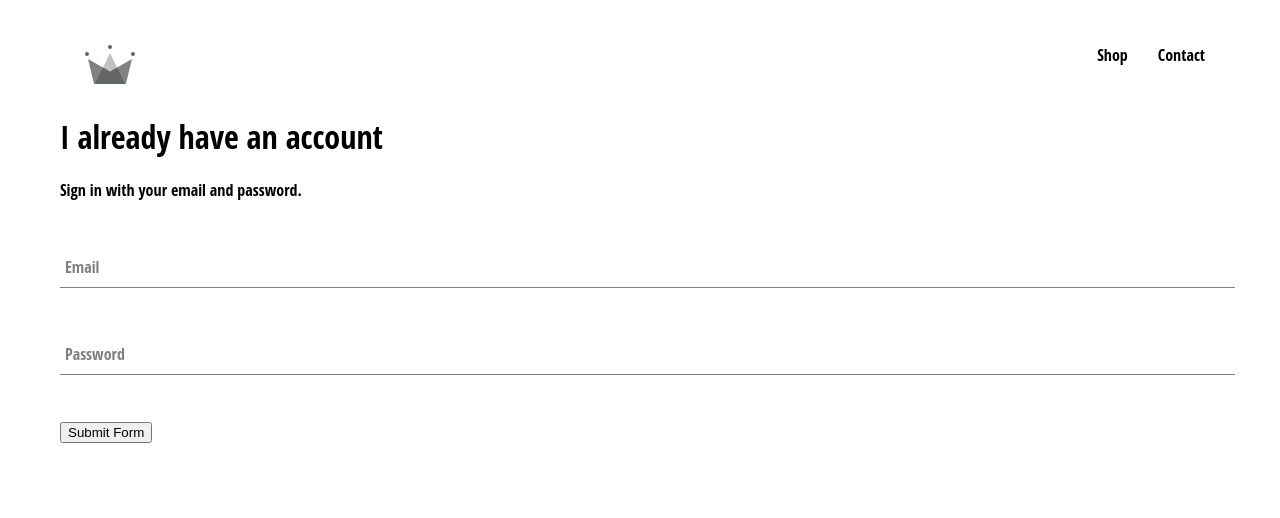
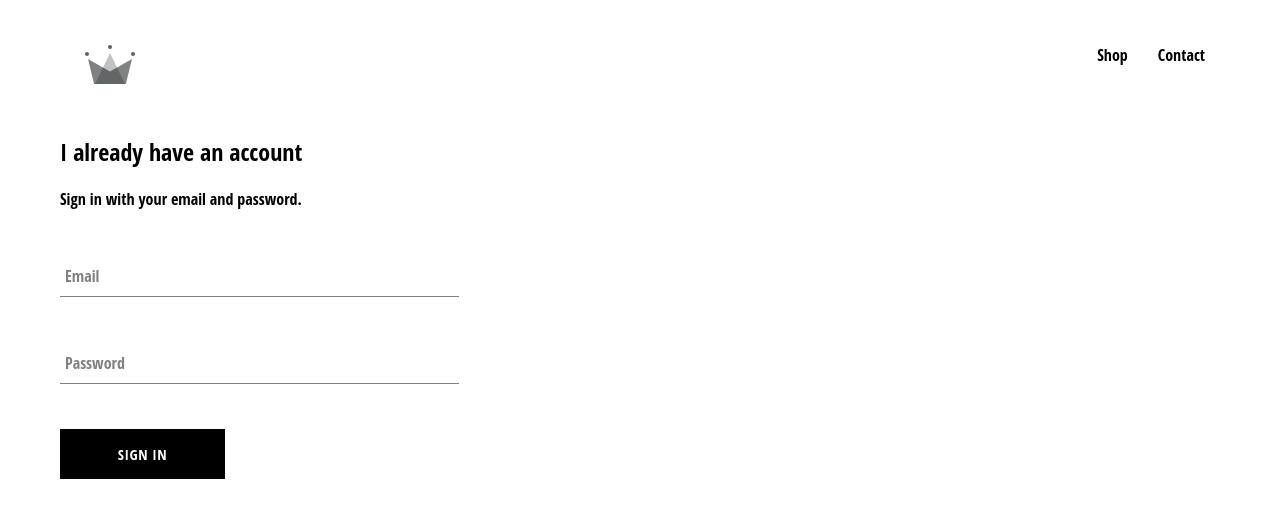
Before and after one commit to nnaaab/crwn-clothing, a React (Create React App) app: page /signin in a window 1280 px wide. Shown: the top 518 px of the page. Built offline with nearby package versions, Linux system fonts and the light colour scheme.

Commit message:
created reusable button component with styles

```diff
--- /dev/null
+++ b/src/components/custom-button/custom-button.component.jsx
@@ -0,0 +1,12 @@
+import React from 'react';
+import './custom-button.styles.scss'
+
+const CustomButton = ({children, ...otherProps}) => (
+      <button className = 'custom-button' {...otherProps}>
+            {children}
+      </button>
+
+
+)
+
+export default CustomButton;
--- /dev/null
+++ b/src/components/custom-button/custom-button.styles.scss
@@ -0,0 +1,22 @@
+.custom-button {
+      min-width: 165px;
+      width: auto;
+      height: 50px;
+      letter-spacing: 0.5px;
+      line-height: 50px;
+      padding: 0 35px 0 35px;
+      font-size: 15px;
+      background-color: black;
+      color: white;
+      text-transform: uppercase;
+      font-family: 'Open Sans Condensed';
+      font-weight: bolder;
+      border: none;
+      cursor: pointer;
+
+      &:hover {
+        background-color: white;
+        color: black;
+        border: 1px solid black;
+      }
+    }
--- a/src/components/sign-in/sign-in.component.jsx
+++ b/src/components/sign-in/sign-in.component.jsx
@@ -1,5 +1,6 @@
 import React from 'react';
 import FormInput from '../form-input/form-input.component';
+import CustomButton from '../custom-button/custom-button.component';
 import './sign-in.styles.scss';
 
 class SignIn extends React.Component {
@@ -28,7 +29,7 @@
       render() {
             return (
                   <div className = 'sign-in'>
-                        <h1>I already have an account</h1>
+                        <h2>I already have an account</h2>
                         <span>Sign in with your email and password.</span>
                         <form onSubmit = {this.handleSubmit}>
                               <FormInput
@@ -47,7 +48,7 @@
                                     label = 'Password'
                                     required />
 
-                              <input value = 'Submit Form' type = 'submit' />
+                              <CustomButton type = 'submit'> Sign in </CustomButton>
                         </form>
                   </div>
             )
--- a/src/components/sign-in/sign-in.styles.scss
+++ b/src/components/sign-in/sign-in.styles.scss
@@ -0,0 +1,9 @@
+.sign-in {
+      width: 30vw;
+      display: flex;
+      flex-direction: column;
+
+      .title {
+            margin: 10px 0px;
+      }
+}
```
